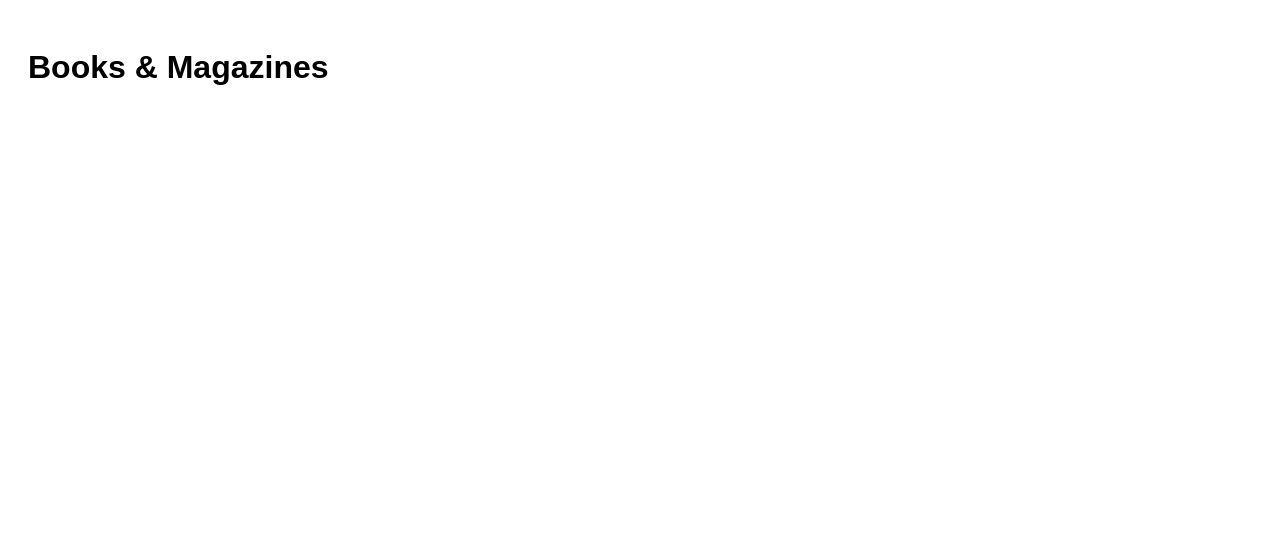
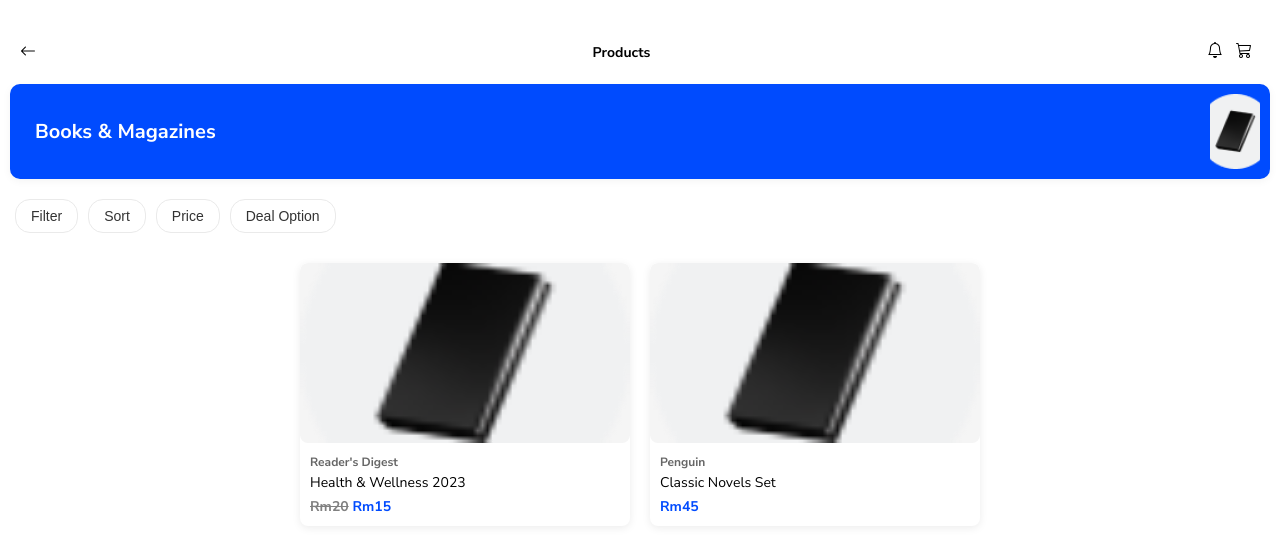
Before and after one commit to TeyJunChengLearn/SDproject, a Flask app: a page that uses templates/category_products.html in a window 1280 px wide. Shown: the top 551 px of the page. Run offline with Flask 3, Linux system fonts and the light colour scheme.

Commit message:
feat: add product categories display each

```diff
--- a/app.py
+++ b/app.py
@@ -304,8 +304,33 @@ categories = [
 
 products = {
     "Women's Closet": [
-        {"brand": "H&M", "name": "Blouse Besaty White", "price": "Rm28", "image": "product1.png"},
-        {"brand": "Barbara", "name": "Sleeveless Rock", "price": "Rm28", "image": "product2.png"}
+        {"brand": "H&M", "name": "Blouse Besaty White", "original_price": "Rm35", "discounted_price": "Rm28", "image": "beau.png"},
+        {"brand": "Barbara", "name": "Sleeveless Rock", "original_price": "Rm28", "image": "women.png"}
+    ],
+    "Men's Wardrobe": [
+        {"brand": "Zara", "name": "Zara Classic Black Shirt", "original_price": "Rm38", "discounted_price": "Rm28", "image": "men.png"},
+        {"brand": "H&M", "name": "Zara Classic White Shirt", "original_price": "Rm28", "image": "shirt.png"}
+    ],
+    "Books & Magazines": [
+        {"brand": "Reader's Digest", "name": "Health & Wellness 2023", "original_price": "Rm20", "discounted_price": "Rm15", "image": "books.png"},
+        {"brand": "Penguin", "name": "Classic Novels Set", "original_price": "Rm45", "image": "books.png"}
+    ],
+    "Gadgets & Gear": [
+        {"brand": "Samsung", "name": "Wireless Earbuds", "original_price": "Rm150", "discounted_price": "Rm120", "image": "gadgets.png"},
+        {"brand": "Logitech", "name": "Bluetooth Mouse", "original_price": "Rm60", "image": "gadgets.png"}
+    ],
+    "Musical Instruments": [
+        {"brand": "Yamaha", "name": "Acoustic Guitar", "original_price": "Rm300", "discounted_price": "Rm280", "image": "instrument.png"},
+        {"brand": "Casio", "name": "Keyboard Piano", "original_price": "Rm350", "image": "instrument.png"}
+    ],
+    "Beauty & Wellness": [
+        {"brand": "The Body Shop", "name": "Aloe Vera Skincare Set", "original_price": "Rm88", "image": "beauty.png"},
+        {"brand": "L'Oreal", "name": "Hair Color Kit", "original_price": "Rm45", "discounted_price": "Rm38", "image": "beauty.png"}
+    ],
+    "Accessories": [
+        {"brand": "Zara", "name": "Leather Handbag", "original_price": "Rm120", "discounted_price": "Rm99", "image": "marita.png"},
+        {"brand": "H&M", "name": "Gold Earrings", "original_price": "Rm28", "image": "shirt.png"},
+        {"brand": "Zara", "name": "Leather Handbag", "original_price": "Rm120", "discounted_price": "Rm99", "image": "marita.png"}
     ]
 }
 
@@ -389,7 +414,7 @@ def categories_page():
 @app.route('/category/<category_name>')
 def category_products(category_name):
     category_items = products.get(category_name, [])
-    return render_template('category_products.html', category_name=category_name, products=category_items)
+    return render_template('category_products.html', category_name=category_name, products=category_items, categories=categories)
 
 if __name__ == "__main__":
     with app.app_context():
--- a/static/stylesheets/category_products.css
+++ b/static/stylesheets/category_products.css
@@ -1,30 +1,160 @@
-body {
-    font-family: sans-serif;
-    padding: 20px;
+* {
+  box-sizing: border-box;
 }
 
-.categories-container .category-text {
+body {
+    margin: 0;
+    padding: 0;
+    font-family: 'Nunito Sans', sans-serif;
+    overflow-x: hidden;
+}
+
+.top-bar-container {
     display: flex;
     justify-content: space-between;
     align-items: center;
+    padding: 10px 20px;
+    margin-top: 30px;
 }
 
-.category {
-    display: grid;
-    grid-template-columns: repeat(2, 1fr);
-    gap: 20px;
-    margin-top: 20px;
+.header-text {
+    font-weight: bold;
+    font-size: 14px;
 }
 
-.category-box, .product-card {
-    text-align: center;
-    border: 1px solid #ddd;
-    border-radius: 10px;
-    padding: 10px;
+.icon {
+    display: flex;
+    gap: 5px;
 }
 
-.category-box img, .product-card img {
-    width: 100px;
-    height: 100px;
-    object-fit: contain;
+.cart, .notify {
+    width: 24px;
+    height: 24px;
 }
+
+.text-container {
+    margin-top: 20px;
+    margin-left: 20px;
+}
+
+h1 {
+    margin: 0;
+    font-family: 'Raleway', sans-serif;
+    font-size: 18px;
+}
+
+p {
+    font-family: 'Nunito Sans', sans-serif;
+    font-size: 12px;
+    font-weight: 300px;
+}
+
+.banner-container {
+  display: flex;
+  flex-direction: column;
+  gap: 15px;
+  padding: 10px;
+}
+
+.title-banner {
+  display: flex !important; /* force flex layout */
+  flex-direction: row !important; /* force row direction */
+  background: #004BFE;
+  border-radius: 10px;
+  overflow: hidden;
+  text-decoration: none;
+  color: inherit;
+  box-shadow: 0 2px 8px rgba(0, 0, 0, 0.05);
+  align-items: center; /* vertical center */
+  padding: 10px;
+  gap: 15px;
+}
+
+.text-content {
+  flex: 1;
+  font-weight: bold;
+  font-size: 20px;
+  padding-left: 15px; /* keep or reduce if you want */
+  color: white;
+}
+
+.title-banner img {
+  width: 50px;
+  height: 75px;
+  object-fit: cover;
+  border-radius: 8px;
+  /* optional: move image a bit closer */
+  margin-left: -5px; /* small negative margin to bring it closer */
+}
+
+
+.filter-bar {
+  display: flex;
+  padding: 10px 15px;
+  overflow-x: auto;
+  white-space: nowrap;
+  margin-bottom: 20px;
+}
+
+.filter-bar button {
+  background: none;
+  border: 1px solid #eaeaea;
+  border-radius: 15px;
+  padding: 8px 15px;
+  margin-right: 10px;
+  font-size: 14px;
+  color: #333;
+  cursor: pointer;
+}
+
+.product-container {
+  display: grid;
+  grid-template-columns: repeat(2, 1fr);
+  gap: 20px;
+  max-width: 720px;
+  width: 100%;
+  padding: 0 20px 20px 20px;
+  box-sizing: border-box;
+  margin: 0 auto;
+}
+
+.product-card {
+  position: relative;
+  border-radius: 8px;
+  overflow: hidden;
+  background-color: #fff;
+  box-shadow: 0 2px 8px rgba(0, 0, 0, 0.08); /* Updated box shadow */
+  padding-bottom: 10px;
+  text-decoration: none;
+  color: inherit;
+}
+
+.product-card img {
+  width: 100%;
+  height: 180px;
+  object-fit: cover;
+  border-radius: 8px;
+  background-color: #f5f5f5;
+}
+
+.seller-name {
+  font-size: 12px;
+  color: #666;
+  margin: 5px 10px 0 10px;
+}
+
+.product-title {
+  font-size: 14px;
+  margin: 3px 10px 0 10px;
+  white-space: nowrap;
+  overflow: hidden;
+  text-overflow: ellipsis;
+  color: #000;
+}
+
+.price {
+  font-size: 14px;
+  font-weight: bold;
+  color: #004BFE;
+  margin: 5px 10px 0 10px;
+}
--- a/static/stylesheets/homepage.css
+++ b/static/stylesheets/homepage.css
@@ -308,7 +308,7 @@ p {
 .product-container {
     background: white;
     border-radius: 16px;
-    box-shadow: 0 2px 8px rgba(0, 0, 0, 0.05);
+    box-shadow: 0 2px 8px rgba(0, 0, 0, 0.08);
     padding: 16px;
     display: flex;
     flex-direction: column;
--- a/static/stylesheets/search_noresults.css
+++ b/static/stylesheets/search_noresults.css
@@ -95,7 +95,7 @@ body.no-results-page {
     gap: 20px;
     max-width: 720px;
     width: 100%;
-    padding: 0 10px;
+    padding: 0 0 10px;
     box-sizing: border-box;
 }
 
@@ -105,11 +105,11 @@ body.no-results-page::after {
   height: 100px; /* match nav height */
 }
 
-
 .product-card {
   position: relative;
   border-radius: 8px;
   overflow: hidden;
+  box-shadow: 0 2px 8px rgba(0, 0, 0, 0.08); /* Updated box shadow */
 }
 
 .product-card img {
--- a/static/stylesheets/search_results.css
+++ b/static/stylesheets/search_results.css
@@ -106,7 +106,7 @@ html, body {
   gap: 20px;
   max-width: 720px;
   width: 100%;
-  padding: 0 10px 20px 10px;
+  padding: 0 20px 20px 20px;
   box-sizing: border-box;
   margin: 0 auto;
 }
@@ -122,7 +122,7 @@ body.results-page::after {
   border-radius: 8px;
   overflow: hidden;
   background-color: #fff;
-  box-shadow: 0 1px 3px rgb(0 0 0 / 0.1);
+  box-shadow: 0 2px 8px rgba(0, 0, 0, 0.08); /* Updated box shadow */
   padding-bottom: 10px;
 }
 
--- a/templates/category_products.html
+++ b/templates/category_products.html
@@ -1,19 +1,75 @@
 <!DOCTYPE html>
 <html lang="en">
 <head>
+    <meta charset="UTF-8">
+    <meta name="viewport" content="width=device-width, initial-scale=1.0">
     <link rel="stylesheet" href="{{ url_for('static', filename='stylesheets/category_products.css') }}">
+
+    <!-- Fonts -->
+    <link rel="preconnect" href="https://fonts.googleapis.com">
+    <link rel="preconnect" href="https://fonts.gstatic.com" crossorigin>
+    <link href="https://fonts.googleapis.com/css2?family=Nunito+Sans:ital,opsz,wght@0,6..12,200..1000;1,6..12,200..1000&family=Raleway:ital,wght@0,100..900;1,100..900&display=swap" rel="stylesheet">
+
+    <!-- Icons -->
+    <link rel="stylesheet" href="https://cdnjs.cloudflare.com/ajax/libs/font-awesome/6.4.0/css/all.min.css">
+    <link rel="stylesheet" href="https://cdn.jsdelivr.net/npm/bootstrap-icons@1.10.5/font/bootstrap-icons.css">
+    <title>ShareBear</title>
 </head>
 <body>
-    <h1>{{ category_name }}</h1>
-    <div class="products">
-        {% for product in products %}
-        <div class="product-card">
-            <img src="{{ url_for('static', filename=product.image) }}" alt="{{ product.name }}">
-            <h3>{{ product.brand }}</h3>
-            <p>{{ product.name }}</p>
-            <strong>{{ product.price }}</strong>
+    <div class="top-bar-container">
+        <div class="leftarrowicon" onclick="window.location.href='/categories'" style="cursor: pointer;">
+            <i class="bi bi-arrow-left"></i>
         </div>
-        {% endfor %}
+        <div class="header-text">Products</div>
+        <div class="icon">
+            <div class="notify">
+                <i class="bi bi-bell"></i>
+            </div>
+            <div class="cart">
+                <i class="bi bi-cart3"></i>
+            </div>
+        </div>
     </div>
+
+    <div class="banner-container">
+    {% for category in categories %}
+        {% if category.name == category_name %}
+        <a href="{{ url_for('category_products', category_name=category.name) }}" class="title-banner">
+            <div class="text-content">
+                <span class="trade-text">{{ category.name }}</span>
+            </div>
+            <img src="{{ url_for('static', filename=category.image) }}" alt="{{ category.name }} Banner" />
+        </a>
+        {% endif %}
+    {% endfor %}
+</div>
+
+
+
+    <div class="filter-bar">
+        <button>Filter</button>
+        <button>Sort</button>
+        <button>Price</button>
+        <button>Deal Option</button>
+    </div>
+
+    <div class="product-container">
+    {% for product in products %}
+    <div class="product-card">
+        <img src="{{ url_for('static', filename=product.image) }}" alt="{{ product.name }}">
+        <h3 class="seller-name">{{ product.brand }}</h3>
+        <p class="product-title">{{ product.name }}</p>
+        <div class="price">
+        {% if product.discounted_price %}
+            <span class="original-price" style="text-decoration: line-through; color: grey;">{{ product.original_price }}</span>
+            <span class="discounted-price">{{ product.discounted_price }}</span>
+        {% else %}
+            <span class="original-price">{{ product.original_price }}</span>
+        {% endif %}
+        </div>
+    </div>
+    {% endfor %}
+    </div>
+
 </body>
 </html>
```
